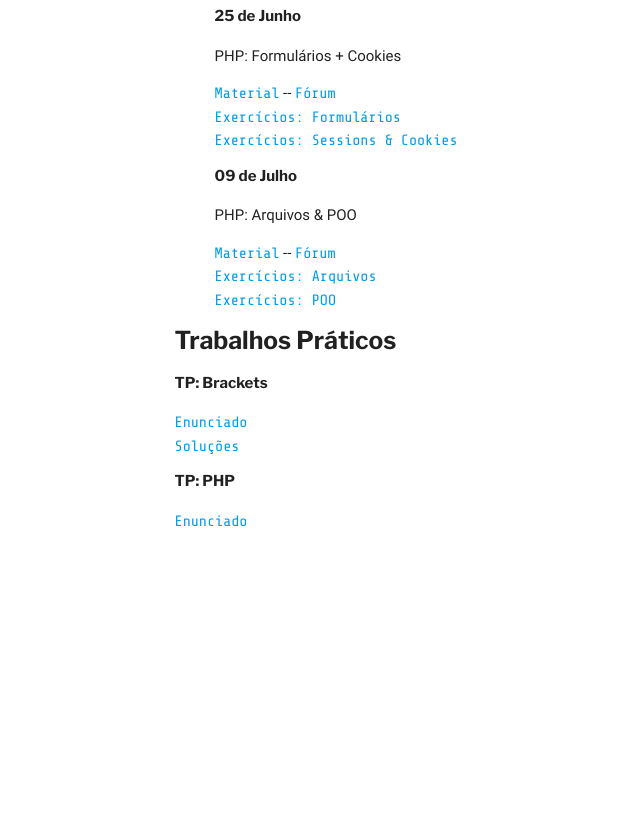
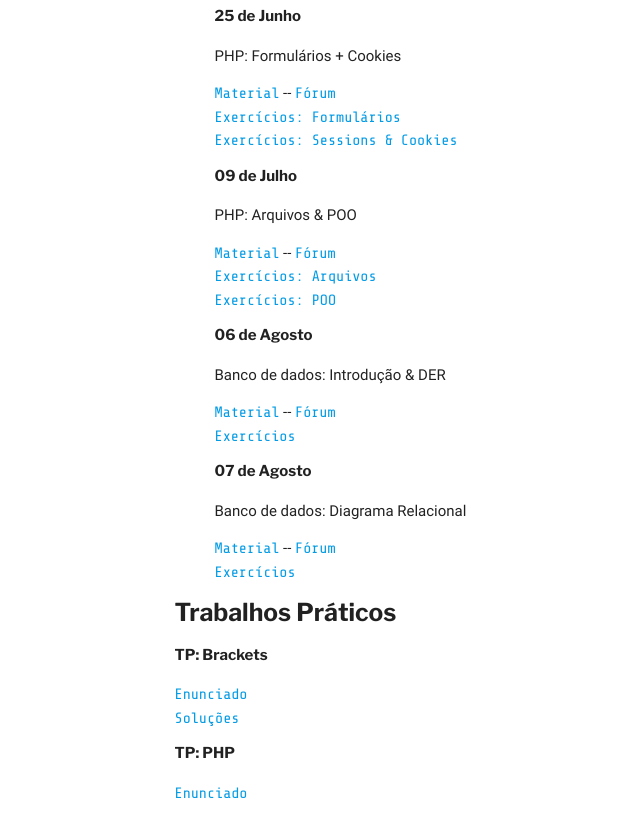
Before and after one commit to COLTEC-DAW/coltec-daw.github.io, a Jekyll site: the page built from classes.html, in a window 1280 px wide and 900 px high, scrolled down 2326 px. Shown: the top 837 px of the window, without its empty margins (94-734 px from the left). Built offline with Jekyll 4.4.1, drawn with Linux system fonts in a browser that asks for light colours; some web fonts are replaced; before the commit the page ends 2954 px from its top, so only the background shows below that.

Commit message:
Added database slides

```diff
--- a/classes.html
+++ b/classes.html
@@ -131,6 +131,22 @@ layout: default
             <li><a href="https://github.com/COLTEC-DAW/E09-Show-do-Bilhao#modelando-os-dados-no-sistema">Exercícios: POO</a></li>
         </ul>
     </dd>
+    <dd>
+        <h6>06 de Agosto</h6>
+        <p>Banco de dados: Introdução &amp; DER</p>
+        <ul>
+            <li><a href="https://coltec-daw.github.io/Aula-10-Banco-de-Dados/">Material</a> -- <a href="https://github.com/COLTEC-DAW/Aula-10-Banco-de-Dados/issues">Fórum</a></li>
+            <li><a href="https://github.com/COLTEC-DAW/E10-Banco-de-dados">Exercícios</a></li>
+        </ul>
+    </dd>
+    <dd>
+        <h6>07 de Agosto</h6>
+        <p>Banco de dados: Diagrama Relacional</p>
+        <ul>
+            <li><a href="https://coltec-daw.github.io/Aula-10-Banco-de-Dados/">Material</a> -- <a href="https://github.com/COLTEC-DAW/Aula-10-Banco-de-Dados/issues">Fórum</a></li>
+            <li><a href="https://github.com/COLTEC-DAW/E10-Banco-de-dados">Exercícios</a></li>
+        </ul>
+    </dd>
 </dl>
 
 <h5>Trabalhos Práticos</h5>
```
